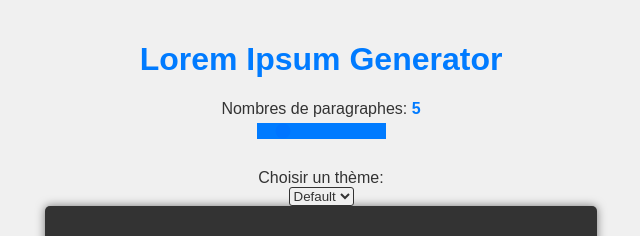
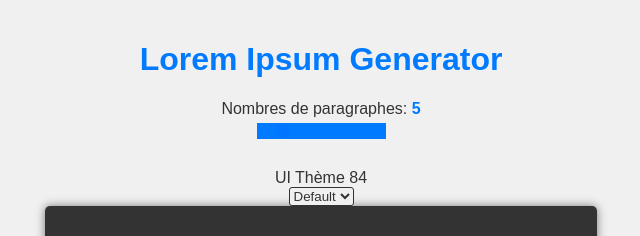
Before and after one commit to dkp-consult/lorem-generator, a website: page src/index.html in a window 1280 px wide. Shown: the top 236 px of the page, 319-959 px from the left. Drawn offline with Linux system fonts and the light colour scheme; files that its build step writes are made by us from their sources.

```diff
--- a/src/index.html
+++ b/src/index.html
@@ -15,7 +15,7 @@
     <label for="numberOfParagraphs">Nombres de paragraphes: <span id="numberOfParagraphsValue">5</span></label>
     <input type="range" id="numberOfParagraphs" min="1" max="25" value="5" />
 
-    <label for="themeSelector">Choisir un thème:</label>
+    <label for="themeSelector">UI Thème 84</label>
     <select id="themeSelector">
         <option value="default">Default</option>
         <option value="dark">Dark</option>
```
Also changed, not shown: package.json (+6 -4 lines), dist/index.html, 1 other file.
